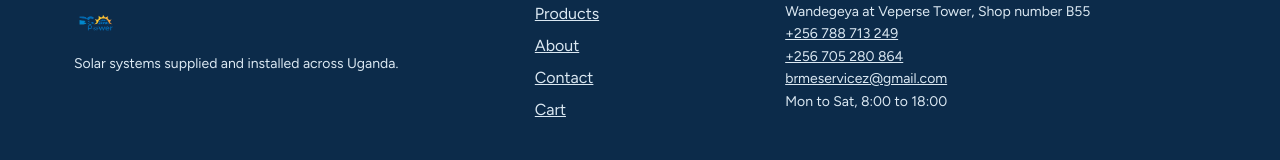
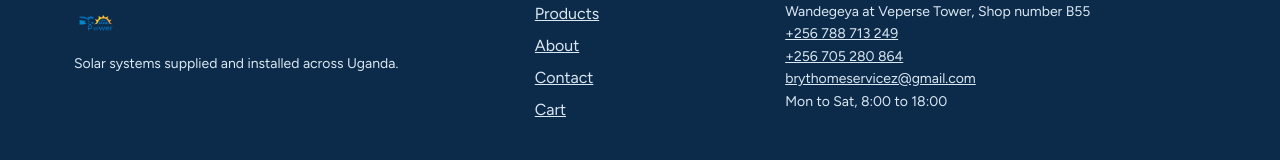
Before and after one commit to Ian-Balijawa/dcpower.ug, a React (Vite) app: page / in a window 1280 px wide. Shown: the part 4721-4881 px from the top of the page. Built offline with nearby package versions, Linux system fonts and the light colour scheme.

Commit message:
Fix email address in site configuration

```diff
--- a/src/config.ts
+++ b/src/config.ts
@@ -5,7 +5,7 @@ export const SITE = {
   phone: "+256 788 713 249",
   otherPhone: "+256 705 280 864",
   // email: "sales@dcpower.ug",
-  email: "brmeservicez@gmail.com",
+  email: "brythomeservicez@gmail.com",
   address: "Wandegeya at Veperse Tower, Shop number B55",
   hours: "Mon to Sat, 8:00 to 18:00"
 }
```
Also changed, not shown: 1 other file (tests, documents, lock files or other folders).
